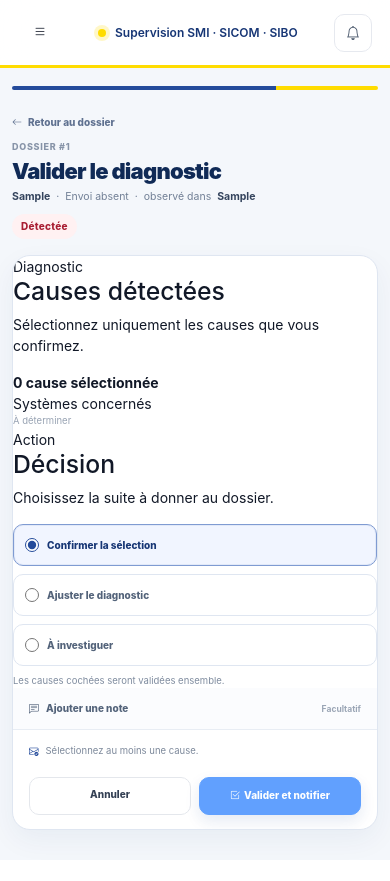
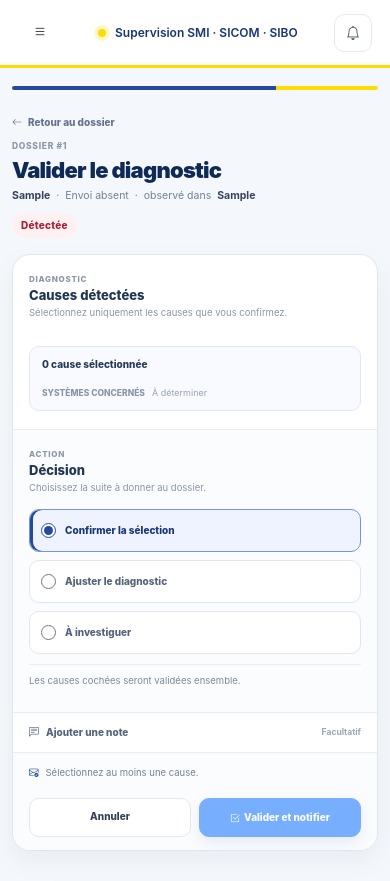
Before and after one commit to mohamedsamibouanani-cmyk/BAM-supervise, a Django app: page /anomalies/1/valider/ in a window 390 px wide. Before the commit the page ends 855 px from the top, so only its background shows below. Run offline with Django 5.2, Linux system fonts and the light colour scheme; a user stored in the database is signed in; tables that the repository leaves empty hold one stand-in row (values such as "Sample post"); data that the repository does not hold is empty; some libraries are stand-ins or nearby versions.

Commit message:
Rendre l'écran de décision plus ciblé et professionnel

```diff
--- a/supervision/static/supervision/validation-form.css
+++ b/supervision/static/supervision/validation-form.css
@@ -1,5 +1,5 @@
 .validation-shell{
-  max-width:980px;
+  max-width:1080px;
   margin:0 auto;
 }
 
@@ -11,7 +11,7 @@
   align-items:center;
   gap:6px;
   margin-bottom:10px;
-  color:#5f7190;
+  color:#62738e;
   font-size:10px;
   font-weight:800;
   text-decoration:none;
@@ -25,8 +25,8 @@
 }
 .validation-eyebrow{
   margin-bottom:4px;
-  color:#8794a8;
-  font-size:9px;
+  color:#8b97a8;
+  font-size:8.5px;
   font-weight:850;
   letter-spacing:.08em;
   text-transform:uppercase;
@@ -34,7 +34,7 @@
 .validation-head-row h1{
   margin:0;
   color:#102a56;
-  font-size:25px;
+  font-size:26px;
   font-weight:900;
   letter-spacing:-.035em;
 }
@@ -53,43 +53,228 @@
   border:1px solid #dfe6f1;
   border-radius:18px;
   background:#fff;
-  box-shadow:0 10px 28px rgba(26,58,117,.055);
+  box-shadow:0 10px 28px rgba(26,58,117,.05);
 }
-.validation-section{
-  padding:20px 22px;
-  border-bottom:1px solid #e8edf4;
+.validation-main-grid{
+  display:grid;
+  grid-template-columns:minmax(0,1.55fr) minmax(285px,.75fr);
+  align-items:stretch;
 }
-.validation-section-head{
+.validation-panel{
+  min-width:0;
+  padding:21px 22px;
+}
+.validation-causes-panel{
+  border-right:1px solid #e7ecf3;
+}
+.validation-decision-panel{
+  background:linear-gradient(150deg,#f8faff 0%,#fff 72%);
+}
+.validation-panel-head{
   display:flex;
   align-items:flex-start;
-  gap:10px;
-  margin-bottom:15px;
+  justify-content:space-between;
+  gap:14px;
+  margin-bottom:14px;
 }
-.validation-section-head.compact{margin-bottom:13px}
-.validation-step{
-  display:grid;
-  place-items:center;
-  flex:0 0 auto;
-  width:26px;
-  height:26px;
-  border-radius:8px;
-  background:#244b9b;
-  color:#fff;
-  font-size:10px;
-  font-weight:900;
-  box-shadow:0 4px 10px rgba(36,75,155,.15);
+.validation-kicker{
+  display:block;
+  margin-bottom:3px;
+  color:#8a97aa;
+  font-size:8px;
+  font-weight:850;
+  letter-spacing:.09em;
+  text-transform:uppercase;
 }
-.validation-section-head h2{
+.validation-panel-head h2,
+.validation-adjustment-head h2{
   margin:0;
   color:#203553;
   font-size:13px;
   font-weight:850;
 }
-.validation-section-head p{
+.validation-panel-head p,
+.validation-adjustment-head p{
   margin:3px 0 0;
   color:#8a96a8;
   font-size:9.5px;
+  line-height:1.45;
 }
+.validation-count-badge{
+  display:grid;
+  place-items:center;
+  min-width:28px;
+  height:25px;
+  padding:0 8px;
+  border-radius:8px;
+  background:#eef3ff;
+  color:#173675;
+  font-size:11px;
+  font-weight:900;
+}
+
+.validation-cause-options #id_predictions{
+  display:grid;
+  gap:8px;
+  margin:0;
+  padding:0;
+  list-style:none;
+}
+.validation-cause-options #id_predictions>div{min-width:0}
+.validation-cause-options label{
+  display:flex;
+  align-items:center;
+  gap:11px;
+  min-height:49px;
+  margin:0;
+  padding:11px 13px;
+  border:1px solid #dfe6f1;
+  border-radius:11px;
+  background:#fff;
+  color:#42526a;
+  font-size:10.5px;
+  font-weight:780;
+  line-height:1.4;
+  cursor:pointer;
+  transition:border-color .15s ease,background .15s ease,box-shadow .15s ease;
+}
+.validation-cause-options label:hover{
+  border-color:#b8c7e3;
+  background:#fbfcff;
+}
+.validation-cause-options input[type=checkbox]{
+  flex:0 0 auto;
+  width:17px;
+  height:17px;
+  margin:0;
+  accent-color:#244b9b;
+}
+.validation-cause-options label:has(input:checked){
+  border-color:#7896d0;
+  background:linear-gradient(90deg,#f2f6ff,#fff 62%);
+  box-shadow:inset 3px 0 0 #244b9b;
+  color:#173675;
+}
+
+.validation-selection-bar{
+  display:flex;
+  align-items:center;
+  justify-content:space-between;
+  gap:14px;
+  margin-top:12px;
+  padding:10px 12px;
+  border:1px solid #e0e7f2;
+  border-radius:10px;
+  background:#f8faff;
+}
+.validation-selection-bar[hidden]{display:none!important}
+.validation-selection-bar>strong{
+  color:#263955;
+  font-size:10px;
+  font-weight:850;
+  white-space:nowrap;
+}
+.validation-selection-targets{
+  display:flex;
+  align-items:center;
+  justify-content:flex-end;
+  gap:7px;
+  min-width:0;
+}
+.validation-selection-targets>span{
+  color:#8995a7;
+  font-size:8.5px;
+  font-weight:800;
+  text-transform:uppercase;
+  white-space:nowrap;
+}
+.validation-target-list{
+  display:flex;
+  flex-wrap:wrap;
+  justify-content:flex-end;
+  gap:4px;
+}
+.validation-target-list em{
+  color:#98a3b3;
+  font-size:9px;
+  font-style:normal;
+}
+.validation-target{
+  display:inline-flex;
+  align-items:center;
+  min-height:23px;
+  padding:0 8px;
+  border:1px solid #cbd8f0;
+  border-radius:999px;
+  background:#eef3ff;
+  color:#173675;
+  font-size:8.5px;
+  font-weight:850;
+}
+
+.validation-decision-options #id_decision{
+  display:grid;
+  gap:8px;
+}
+.validation-decision-options #id_decision>div{min-width:0}
+.validation-decision-options label{
+  display:flex;
+  align-items:center;
+  gap:9px;
+  min-height:43px;
+  margin:0;
+  padding:10px 11px;
+  border:1px solid #dfe6f1;
+  border-radius:10px;
+  background:#fff;
+  color:#53637a;
+  font-size:10px;
+  font-weight:800;
+  cursor:pointer;
+  transition:border-color .15s ease,background .15s ease,color .15s ease,box-shadow .15s ease;
+}
+.validation-decision-options label:hover{
+  border-color:#aebfe0;
+  color:#244b9b;
+}
+.validation-decision-options input[type=radio]{
+  flex:0 0 auto;
+  width:15px;
+  height:15px;
+  margin:0;
+  accent-color:#244b9b;
+}
+.validation-decision-options label:has(input:checked){
+  border-color:#7795ce;
+  background:#eef3ff;
+  color:#173675;
+  box-shadow:inset 3px 0 0 #244b9b;
+}
+.validation-decision-help{
+  min-height:30px;
+  margin:10px 0 0;
+  padding-top:9px;
+  border-top:1px solid #e8edf4;
+  color:#7c899c;
+  font-size:9.5px;
+  line-height:1.45;
+}
+
+.validation-adjustment{
+  padding:18px 22px 20px;
+  border-top:1px solid #e6ebf2;
+  background:#fbfcfe;
+}
+.validation-adjustment[hidden]{display:none!important}
+.validation-adjustment-head{margin-bottom:13px}
+.validation-adjust-grid{
+  display:grid;
+  grid-template-columns:1fr 1fr;
+  gap:12px;
+}
+.validation-motif-field[hidden],
+.validation-new-reason[hidden]{display:none!important}
+.validation-new-reason{grid-column:1/-1}
 .validation-card .form-label{
   margin-bottom:6px;
   color:#4c5b71;
@@ -103,140 +288,11 @@
   border-radius:10px;
   font-size:10.5px;
 }
-
-.diagnostic-summary{
-  display:grid;
-  grid-template-columns:minmax(0,1.8fr) minmax(110px,.55fr) minmax(180px,.8fr);
-  gap:10px;
-  margin-top:12px;
-  padding:12px;
-  border:1px solid #e4eaf3;
-  border-radius:12px;
-  background:#f8faff;
-}
-.diagnostic-summary>div{
-  min-width:0;
-  padding-right:10px;
-  border-right:1px solid #e2e8f1;
-}
-.diagnostic-summary>div:last-child{padding-right:0;border-right:0}
-.diagnostic-summary span,
-.diagnostic-summary>div>span{
-  display:block;
-  margin-bottom:4px;
-  color:#8895a8;
-  font-size:8.5px;
-  font-weight:800;
-  letter-spacing:.03em;
-  text-transform:uppercase;
-}
-.diagnostic-summary strong{
-  display:block;
-  overflow:hidden;
-  color:#263955;
-  font-size:11px;
-  font-weight:850;
-  text-overflow:ellipsis;
-}
-.diagnostic-confidence strong{color:#244b9b;font-size:15px}
-.validation-target-list{
-  display:flex;
-  flex-wrap:wrap;
-  gap:5px;
-}
-.validation-target-list em{
-  color:#98a3b3;
-  font-size:9.5px;
-  font-style:normal;
-}
-.validation-target{
-  display:inline-flex!important;
-  align-items:center;
-  min-height:24px;
-  margin:0!important;
-  padding:0 8px;
-  border:1px solid #cbd8f0;
-  border-radius:999px;
-  background:#eef3ff;
-  color:#173675!important;
-  font-size:9px!important;
-  font-weight:850!important;
-  letter-spacing:0!important;
-  text-transform:none!important;
-}
-
-.validation-correction-options #id_predictions{display:grid;gap:8px;margin:0;padding:0;list-style:none}
-.validation-correction-options #id_predictions>div{min-width:0}
-.validation-correction-options label{display:flex;align-items:center;gap:11px;min-height:50px;margin:0;padding:11px 13px;border:1px solid #dfe6f1;border-radius:11px;background:#fff;color:#42526a;font-size:10.5px;font-weight:750;line-height:1.4;cursor:pointer;transition:border-color .15s ease,background .15s ease,box-shadow .15s ease,transform .15s ease}
-.validation-correction-options label:hover{transform:translateY(-1px);border-color:#aebfe0;background:#fbfcff}
-.validation-correction-options input[type=checkbox]{flex:0 0 auto;width:17px;height:17px;margin:0;accent-color:#244b9b}
-.validation-correction-options label:has(input:checked){border-color:#7e9bd2;background:linear-gradient(90deg,#f2f6ff,#fff);box-shadow:inset 3px 0 0 #244b9b,0 5px 14px rgba(36,75,155,.06);color:#173675}
-.validation-selection-summary{display:grid;grid-template-columns:150px minmax(0,1fr);gap:10px;margin-top:12px;padding:11px 12px;border:1px solid #e1e8f3;border-radius:11px;background:#f8faff}
-.validation-selection-summary>div{min-width:0}
-.validation-selection-summary span{display:block;margin-bottom:4px;color:#8794a8;font-size:8.5px;font-weight:850;letter-spacing:.05em;text-transform:uppercase}
-.validation-selection-summary strong{color:#173675;font-size:17px;font-weight:900}
-.validation-summary-targets{padding-left:12px;border-left:1px solid #dfe6f1}
-
-.validation-decision-section{padding-bottom:18px}
-.validation-decision-options #id_decision{
-  display:grid;
-  grid-template-columns:repeat(3,minmax(0,1fr));
-  gap:8px;
-}
-.validation-decision-options #id_decision>div{min-width:0}
-.validation-decision-options label{
-  display:flex;
-  align-items:center;
-  gap:8px;
-  min-height:42px;
-  margin:0;
-  padding:9px 11px;
-  border:1px solid #dfe6f1;
-  border-radius:10px;
-  background:#fff;
-  color:#53637a;
-  font-size:10px;
-  font-weight:800;
-  cursor:pointer;
-  transition:border-color .15s ease,background .15s ease,color .15s ease,box-shadow .15s ease;
-}
-.validation-decision-options label:hover{
-  border-color:#aebfe0;
-  background:#fbfcff;
-  color:#244b9b;
-}
-.validation-decision-options input[type=radio]{
-  width:14px;
-  height:14px;
-  margin:0;
-  accent-color:#244b9b;
-}
-.validation-decision-options label:has(input:checked){
-  border-color:#7f9bd2;
-  background:#f1f5ff;
-  color:#173675;
-  box-shadow:inset 0 0 0 1px rgba(36,75,155,.07);
-}
-.validation-decision-help{
-  margin:8px 0 0;
-  color:#7f8c9f;
-  font-size:9.5px;
-}
-
-.validation-adjustment[hidden]{display:none!important}
-.validation-adjust-grid{
-  display:grid;
-  grid-template-columns:1fr 1fr;
-  gap:12px;
-}
-.validation-motif-field[hidden],
-.validation-new-reason[hidden]{display:none!important}
-.validation-new-reason{grid-column:1/-1}
 .validation-or{
   display:flex;
   align-items:center;
   gap:8px;
-  margin:2px 0 10px;
+  margin:1px 0 10px;
   color:#9aa6b6;
   font-size:8.5px;
   font-weight:850;
@@ -257,15 +313,15 @@
 
 .validation-comment{
   margin:0;
-  border-bottom:1px solid #e8edf4;
-  background:#fbfcfe;
+  border-top:1px solid #e8edf4;
+  background:#fff;
 }
 .validation-comment summary{
   display:flex;
   align-items:center;
   justify-content:space-between;
   gap:14px;
-  padding:13px 22px;
+  padding:12px 22px;
   color:#53637a;
   font-size:10px;
   font-weight:800;
@@ -276,7 +332,7 @@
 .validation-comment summary span{display:flex;align-items:center;gap:7px}
 .validation-comment summary small{color:#9aa5b5;font-size:8.5px;font-weight:750}
 .validation-comment[open] summary{color:#244b9b}
-.validation-comment-body{padding:0 22px 16px}
+.validation-comment-body{padding:0 22px 15px}
 .validation-comment-body textarea{resize:vertical}
 
 .validation-actions{
@@ -284,39 +340,53 @@
   align-items:center;
   justify-content:space-between;
   gap:18px;
-  padding:16px 22px;
+  padding:14px 22px;
+  border-top:1px solid #e8edf4;
+  background:#fbfcfe;
 }
 .validation-actions p{
   display:flex;
   align-items:center;
   gap:7px;
-  max-width:540px;
+  min-width:0;
   margin:0;
-  color:#7d899b;
+  color:#748196;
   font-size:9.5px;
 }
 .validation-actions p i{color:#244b9b}
+.validation-actions p span{overflow:hidden;text-overflow:ellipsis;white-space:nowrap}
 .validation-actions>div{display:flex;gap:8px;white-space:nowrap}
-.validation-actions .btn{min-height:38px;font-size:10px;font-weight:800}
-.validation-error{margin:18px 22px 0}
+.validation-actions .btn{
+  min-height:39px;
+  padding-left:14px;
+  padding-right:14px;
+  font-size:10px;
+  font-weight:800;
+}
+.validation-actions .btn-primary{min-width:155px}
+.validation-actions .btn:disabled{opacity:.55;cursor:not-allowed}
+.validation-error{margin:16px 22px 0}
+
+@media(max-width:900px){
+  .validation-main-grid{grid-template-columns:1fr}
+  .validation-causes-panel{border-right:0;border-bottom:1px solid #e7ecf3}
+  .validation-decision-panel{background:#fbfcfe}
+}
 
 @media(max-width:767.98px){
   .validation-shell{max-width:none}
   .validation-head-row{align-items:flex-start;flex-direction:column;gap:9px}
   .validation-head-row h1{font-size:22px}
-  .validation-section{padding:18px 16px}
-  .diagnostic-summary{grid-template-columns:1fr 1fr}
-  .diagnostic-summary .diagnostic-main{grid-column:1/-1}
-  .diagnostic-summary>div{border-right:0;padding-right:0}
-  .validation-selection-summary{grid-template-columns:1fr}
-  .validation-summary-targets{padding-left:0;padding-top:9px;border-left:0;border-top:1px solid #dfe6f1}
-  .validation-correction-options label{align-items:flex-start}
-  .validation-decision-options #id_decision{grid-template-columns:1fr}
+  .validation-panel,.validation-adjustment{padding:18px 16px}
+  .validation-selection-bar{align-items:flex-start;flex-direction:column}
+  .validation-selection-targets{justify-content:flex-start;flex-wrap:wrap}
+  .validation-target-list{justify-content:flex-start}
   .validation-adjust-grid{grid-template-columns:1fr}
   .validation-new-reason{grid-column:auto}
-  .validation-comment summary{padding:13px 16px}
+  .validation-comment summary{padding:12px 16px}
   .validation-comment-body{padding:0 16px 14px}
-  .validation-actions{align-items:stretch;flex-direction:column;padding:14px 16px}
+  .validation-actions{align-items:stretch;flex-direction:column;padding:13px 16px}
+  .validation-actions p span{white-space:normal}
   .validation-actions>div{width:100%}
   .validation-actions .btn{flex:1}
 }
```
